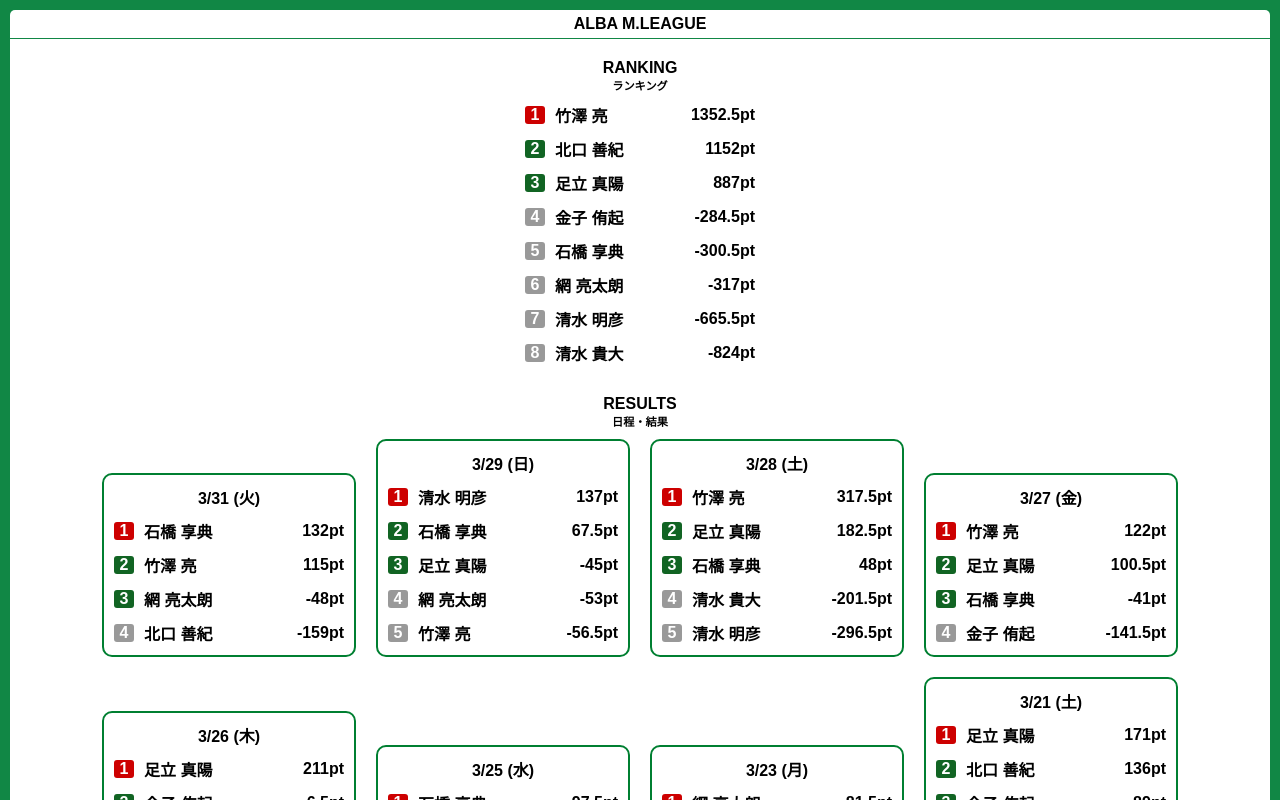
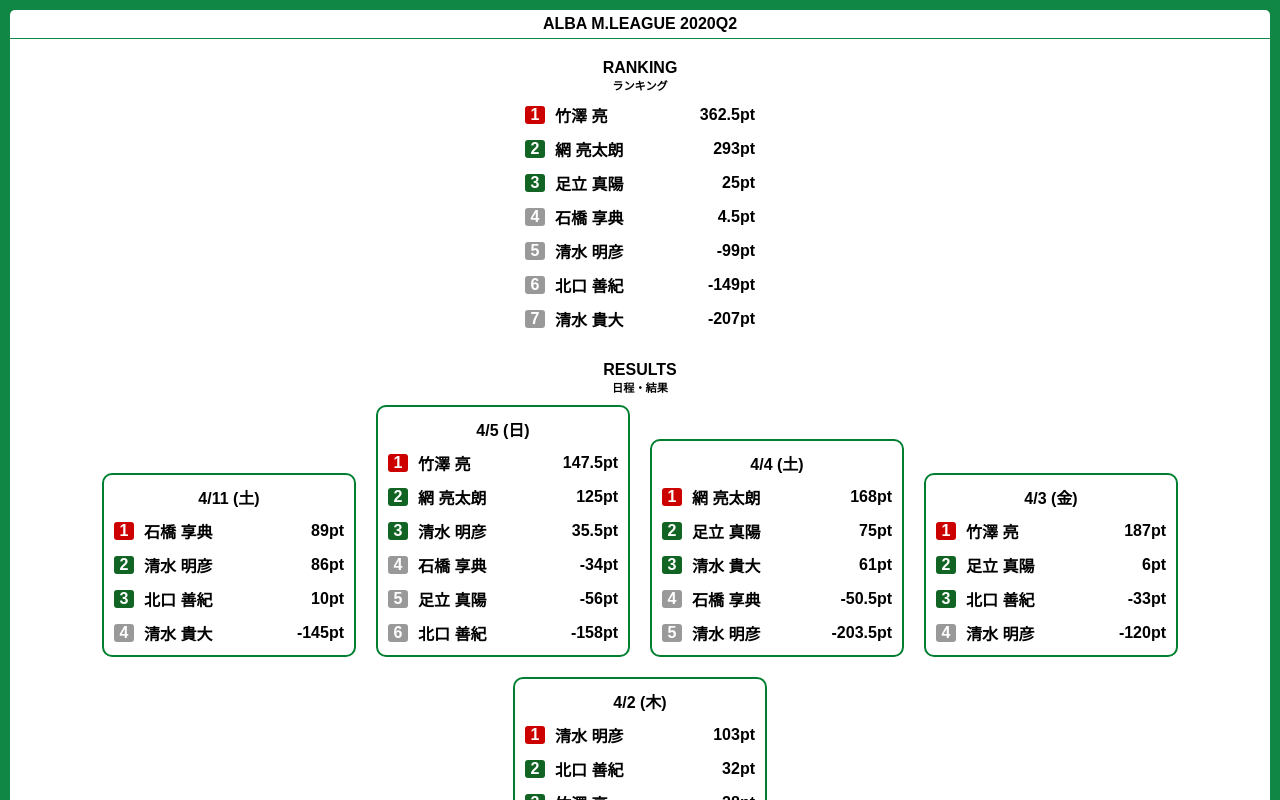
Before and after one commit to peichan/alba-mleague, an Angular app: page /alba-mleague/ranking/2020Q2 in a window 1280 px wide. Shown: the top 800 px of the page. Built offline with nearby package versions, Linux system fonts and the light colour scheme.

Commit message:
add 2020Q2

```diff
--- a/src/app/app.component.html
+++ b/src/app/app.component.html
@@ -1,5 +1,5 @@
 <div class="body">
-  <div class="header">ALBA M.LEAGUE</div>
+  <div class="header">ALBA M.LEAGUE {{ quarter }}</div>
   <div class="content">
     <h2 class="title">
       <span lang="en">RANKING</span>
--- a/src/app/app.component.ts
+++ b/src/app/app.component.ts
@@ -1,4 +1,5 @@
-import { Component } from '@angular/core';
+import { Component, OnInit } from '@angular/core';
+import { ActivatedRoute, Router, RoutesRecognized } from '@angular/router';
 
 class Result {
   player: string;
@@ -20,6 +21,189 @@
   }
 }
 
+const quarterResults: { [key: string]: DayResult[]; } = {
+  "2020Q2": [
+    new DayResult("4/11 (土)", [
+      new Result("石橋 享典", 89),
+      new Result("清水 明彦", 86),
+      new Result("北口 善紀", 10),
+      new Result("清水 貴大", -145)
+    ]),
+    new DayResult("4/5 (日)", [
+      new Result("竹澤 亮", 147.5),
+      new Result("網 亮太朗", 125),
+      new Result("清水 明彦", 35.5),
+      new Result("石橋 享典", -34),
+      new Result("足立 真陽", -56),
+      new Result("北口 善紀", -158)
+    ]),
+    new DayResult("4/4 (土)", [
+      new Result("網 亮太朗", 168),
+      new Result("足立 真陽", 75),
+      new Result("清水 貴大", 61),
+      new Result("石橋 享典", -50.5),
+      new Result("清水 明彦", -203.5)
+    ]),
+    new DayResult("4/3 (金)", [
+      new Result("竹澤 亮", 187),
+      new Result("足立 真陽", 6),
+      new Result("北口 善紀", -33),
+      new Result("清水 明彦", -120)
+    ]),
+    new DayResult("4/2 (木)", [
+      new Result("清水 明彦", 103),
+      new Result("北口 善紀", 32),
+      new Result("竹澤 亮", 28),
+      new Result("清水 貴大", -123)
+    ])
+  ],
+  "2020Q1": [
+    new DayResult("3/31 (火)", [
+      new Result("石橋 享典", 132),
+      new Result("竹澤 亮", 115),
+      new Result("網 亮太朗", -48),
+      new Result("北口 善紀", -159)
+    ]),
+    new DayResult("3/29 (日)", [
+      new Result("清水 明彦", 137),
+      new Result("石橋 享典", 67.5),
+      new Result("足立 真陽", -45),
+      new Result("網 亮太朗", -53),
+      new Result("竹澤 亮", -56.5)
+    ]),
+    new DayResult("3/28 (土)", [
+      new Result("竹澤 亮", 317.5),
+      new Result("足立 真陽", 182.5),
+      new Result("石橋 享典", 48),
+      new Result("清水 貴大", -201.5),
+      new Result("清水 明彦", -296.5)
+    ]),
+    new DayResult("3/27 (金)", [
+      new Result("竹澤 亮", 122),
+      new Result("足立 真陽", 100.5),
+      new Result("石橋 享典", -41),
+      new Result("金子 侑起", -141.5)
+    ]),
+    new DayResult("3/26 (木)", [
+      new Result("足立 真陽", 211),
+      new Result("金子 侑起", 6.5),
+      new Result("石橋 享典", -7),
+      new Result("竹澤 亮", -170.5)
+    ]),
+    new DayResult("3/25 (水)", [
+      new Result("石橋 享典", 97.5),
+      new Result("竹澤 亮", 54.5),
+      new Result("金子 侑起", -122)
+    ]),
+    new DayResult("3/23 (月)", [
+      new Result("網 亮太朗", 81.5),
+      new Result("竹澤 亮", -13),
+      new Result("石橋 享典", -38.5)
+    ]),
+    new DayResult("3/21 (土)", [
+      new Result("足立 真陽", 171),
+      new Result("北口 善紀", 136),
+      new Result("金子 侑起", 89),
+      new Result("竹澤 亮", -157),
+      new Result("清水 貴大", -189)
+    ]),
+    new DayResult("3/20 (金)", [
+      new Result("北口 善紀", 233.5),
+      new Result("金子 侑起", 30.5),
+      new Result("足立 真陽", 2.5),
+      new Result("清水 明彦", -47),
+      new Result("網 亮太朗", -55.5),
+      new Result("石橋 享典", -104)
+    ]),
+    new DayResult("3/19 (木)", [
+      new Result("足立 真陽", 90.5),
+      new Result("清水 明彦", 57.5),
+      new Result("北口 善紀", 38),
+      new Result("網 亮太朗", -146)
+    ]),
+    new DayResult("3/17 (火)", [
+      new Result("金子 侑起", 33.5),
+      new Result("清水 明彦", 22.5),
+      new Result("網 亮太朗", -26)
+    ]),
+    new DayResult("3/14 (土)", [
+      new Result("北口 善紀", 294),
+      new Result("竹澤 亮", 129.5),
+      new Result("足立 真陽", 19),
+      new Result("金子 侑起", -102),
+      new Result("清水 明彦", -106),
+      new Result("網 亮太朗", -174.5)
+    ]),
+    new DayResult("3/13 (金)", [
+      new Result("北口 善紀", 105.5),
+      new Result("竹澤 亮", 76),
+      new Result("金子 侑起", -36.5),
+      new Result("足立 真陽", -105)
+    ]),
+    new DayResult("3/11 (水)", [
+      new Result("金子 侑起", 99),
+      new Result("網 亮太朗", 0.5),
+      new Result("石橋 享典", 21),
+      new Result("北口 善紀", -80.5)
+    ]),
+    new DayResult("3/10 (火)", [
+      new Result("金子 侑起", 91.5),
+      new Result("竹澤 亮", 87),
+      new Result("網 亮太朗", 60),
+      new Result("清水 明彦", 12.5),
+      new Result("北口 善紀", -7),
+      new Result("石橋 享典", -48.5),
+      new Result("清水 貴大", -125.5)
+    ]),
+    new DayResult("3/8 (日)", [
+      new Result("足立 真陽", 258),
+      new Result("網 亮太朗", 53),
+      new Result("清水 明彦", -160),
+      new Result("石橋 享典", -111)
+    ]),
+    new DayResult("2/22 (土)", [
+      new Result("竹澤 亮", 403),
+      new Result("足立 真陽", -22),
+      new Result("清水 明彦", -147),
+      new Result("清水 貴大", -194)
+    ]),
+    new DayResult("2/11 (火)", [
+      new Result("北口 善紀", 219.5),
+      new Result("網 亮太朗", 94),
+      new Result("清水 貴大", -114),
+      new Result("石橋 享典", -159.5)
+    ]),
+    new DayResult("2/1 (土)", [
+      new Result("竹澤 亮", 200),
+      new Result("清水 明彦", 115.5),
+      new Result("金子 侑起", 38),
+      new Result("足立 真陽", 0),
+      new Result("網 亮太朗", -63.5),
+      new Result("石橋 享典", -103),
+      new Result("北口 善紀", -117)
+    ]),
+    new DayResult("1/26 (日)", [
+      new Result("竹澤 亮", 265),
+      new Result("北口 善紀", 204),
+      new Result("清水 明彦", -206.5),
+      new Result("足立 真陽", -222.5)
+    ]),
+    new DayResult("1/13 (月)", [
+      new Result("北口 善紀", 73),
+      new Result("網 亮太朗", 33),
+      new Result("竹澤 亮", -20),
+      new Result("足立 真陽", -46)
+    ]),
+    new DayResult("1/12 (日)", [
+      new Result("足立 真陽", 292.5),
+      new Result("北口 善紀", 212),
+      new Result("清水 明彦", -47.5),
+      new Result("石橋 享典", -54),
+      new Result("網 亮太朗", -72.5),
+      new Result("金子 侑起", -270.5)
+    ])
+  ]
+}
 const dayResults: DayResult[] = [
   new DayResult("3/31 (火)", [
     new Result("石橋 享典", 132),
@@ -194,9 +378,32 @@
   templateUrl: './app.component.html',
   styleUrls: ['./app.component.css']
 })
-export class AppComponent {
-  dayResults = dayResults;
-  ranking = calcRanking(dayResults);
+export class AppComponent implements OnInit {
+  quarter: string;
+  dayResults: DayResult[];
+  ranking: Result[];
+  constructor(
+    private route: ActivatedRoute,
+    private router: Router
+  ) {}
+
+  ngOnInit(): void {
+    this.generateRanking();
+  }
+
+  generateRanking(): void {
+    this.router.events.subscribe(val => {
+      if (val instanceof RoutesRecognized) {
+        this.quarter = val.state.root.firstChild.params.quarter;
+        if (!(this.quarter in quarterResults)) {
+          this.quarter = "2020Q2";
+        }
+        this.dayResults = quarterResults[this.quarter];
+        this.ranking = calcRanking(this.dayResults);
+      }
+    });
+  }
+
   getBadgeType(rank: number): string {
     if (rank == 0) {
       return "is-top";
--- a/src/app/app.module.ts
+++ b/src/app/app.module.ts
@@ -2,13 +2,15 @@
 import { NgModule } from '@angular/core';
 
 import { AppComponent } from './app.component';
+import { AppRoutingModule } from './app-routing.module';
 
 @NgModule({
   declarations: [
     AppComponent
   ],
   imports: [
-    BrowserModule
+    BrowserModule,
+    AppRoutingModule
   ],
   providers: [],
   bootstrap: [AppComponent]
```
Also changed, not shown: src/app/app-routing.module.ts (added, +14 -0 lines).
